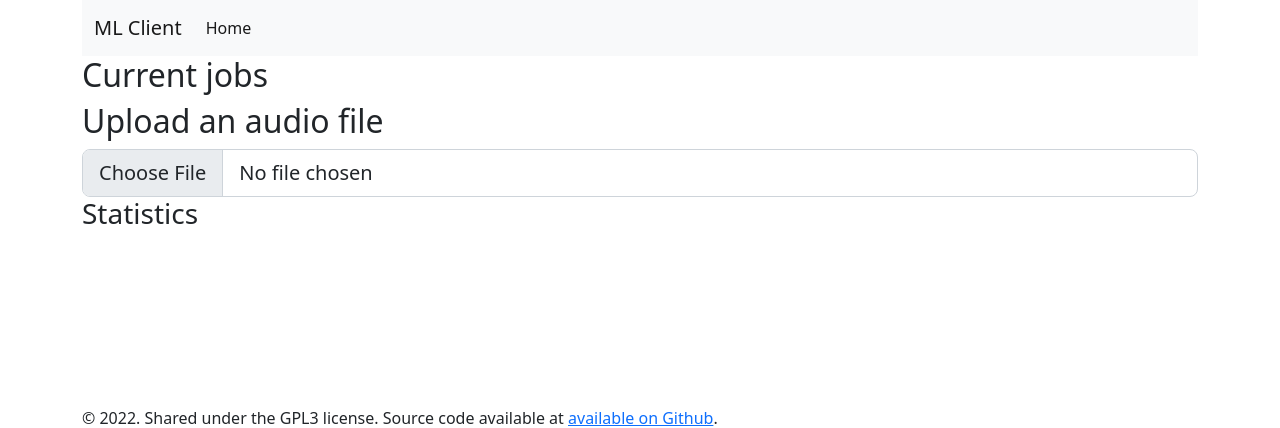
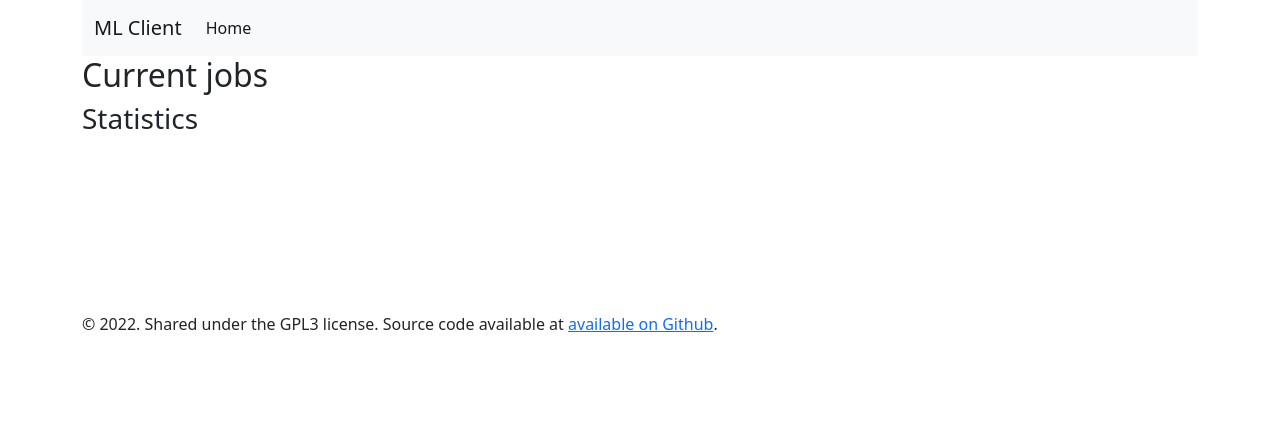
Before and after one commit to software-students-fall2022/containerized-app-exercise-team3, a Flask app: template web-app/templates/index.html in a window 1280 px wide. Shown: the top 428 px of the page. Run offline with Flask 2, Linux system fonts and the light colour scheme; the template is opened without the code that fills it, so the values that code supplies are empty; parts of the project's set-up code (start-up, migrations or seed data) failed here and were passed over.

Commit message:
Comment upload file

```diff
--- a/web-app/templates/index.html
+++ b/web-app/templates/index.html
@@ -12,10 +12,10 @@
             </li>
         {% endfor %}
       </ul>
-    <h2>Upload an audio file</h2>
+    <!-- <h2>Upload an audio file</h2>
     <div>
         <input class="form-control form-control-lg" id="formFileLg" type="file">
-    </div>
+    </div> -->
     <h3>Statistics</h3>
     <div>
         <small>{{submitted}}</small><br>
```
